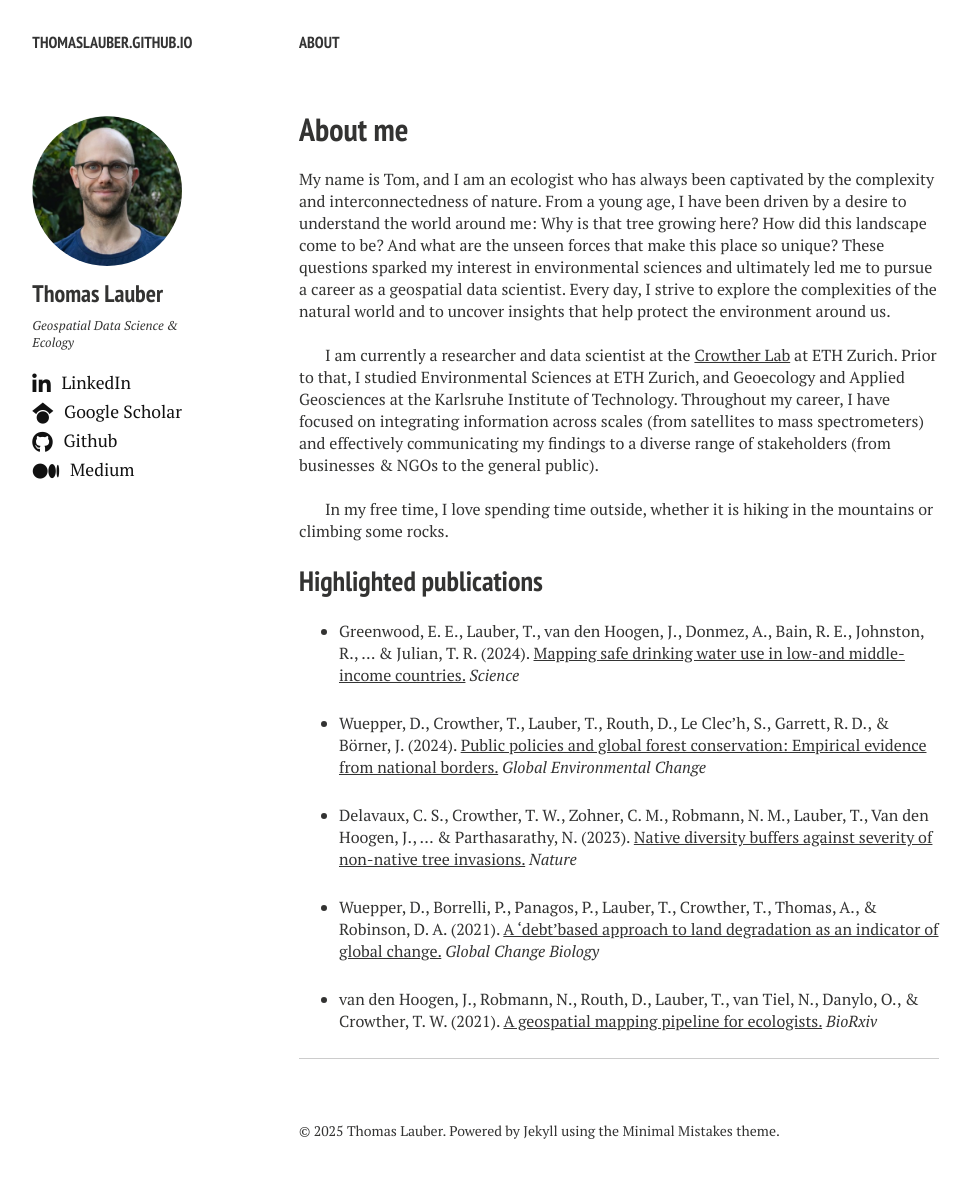
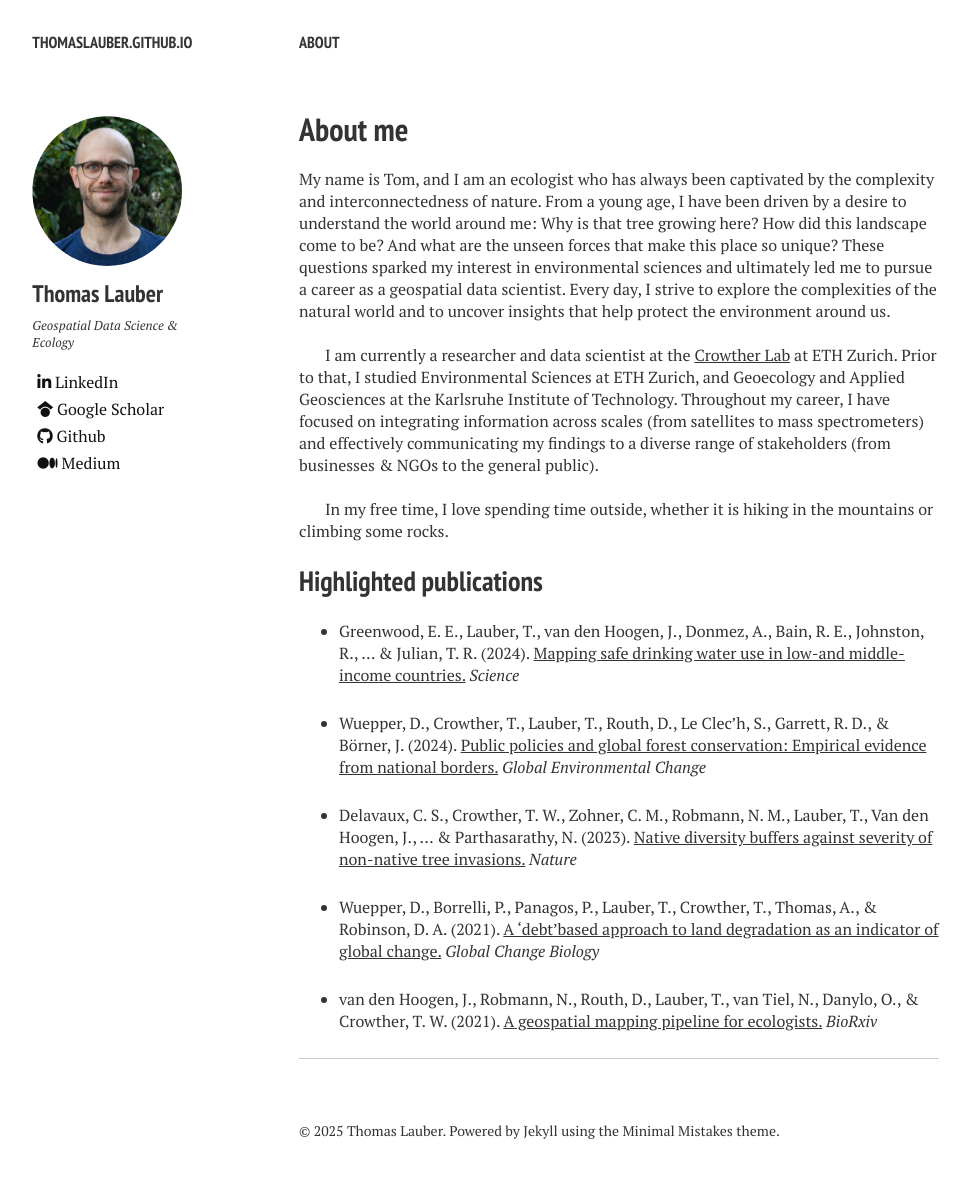
Before and after one commit to thomaslauber/thomaslauber.github.io, a Jekyll site: the page built from index.md, in a window 1280 px wide. Shown: the whole page, without its empty margins (21-992 px from the left). Built offline with Jekyll 4.4.1, drawn with Linux system fonts in a browser that asks for light colours; nearby versions of some CDN libraries.

Commit message:
Update _author-bio.html

```diff
--- a/_includes/_author-bio.html
+++ b/_includes/_author-bio.html
@@ -15,29 +15,19 @@
 
 <style>
   .author-social {
-    display: inline-flex; /* Ensure icons and text are in line */
-    align-items: center;  /* Vertically center the icon with the text */
+    display: flex; /* Using flexbox to align items */
+    justify-content: flex-end; /* Align to the right */
+    align-items: center;  /* Vertically center the icons with the text */
     text-decoration: none; /* Remove underline */
-    font-size: 1.1em; /* Slightly larger icon if needed */
-    margin-right: 0.5em; /* Space between icon and text */
+    font-size: 1em; /* Slightly larger text if needed */
+    margin-bottom: 0.5em; /* Add some space between each icon-text link */
   }
 
   .author-social i {
-    margin-right: 0.3em; /* Add spacing between icon and text */
-    vertical-align: middle; /* Align with text baseline */
-    font-size: 1.2em; /* Adjust the icon size relative to text */
+    margin-left: 0.3em; /* Space between icon and text */
+    font-size: 1em; /* Adjust the icon size relative to text */
   }
 
-  .author-social i.fa {
-    vertical-align: middle; /* Align with text baseline */
-  }
-
-  /* Optional: You can target individual icons if needed */
-  .author-social i.fa-twitter-square,
-  .author-social i.fa-linkedin,
-  .author-social i.fa-medium-m {
-    font-size: 1.2em; /* Adjust the icon size */
-  }
 </style>
 
 {% if author.email %}<a href="mailto:{{ author.email }}" class="author-social" target="_blank"><i class="fa fa-fw fa-envelope-square"></i> Email</a>{% endif %}
```
